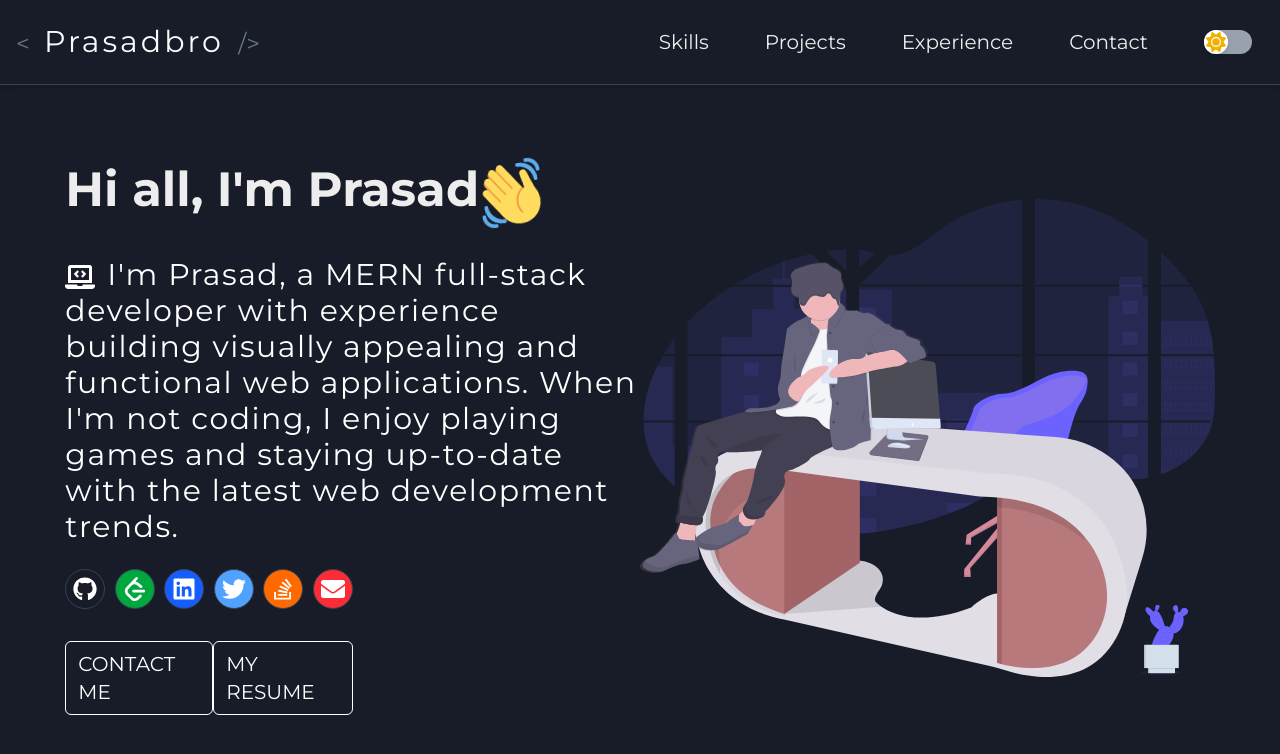
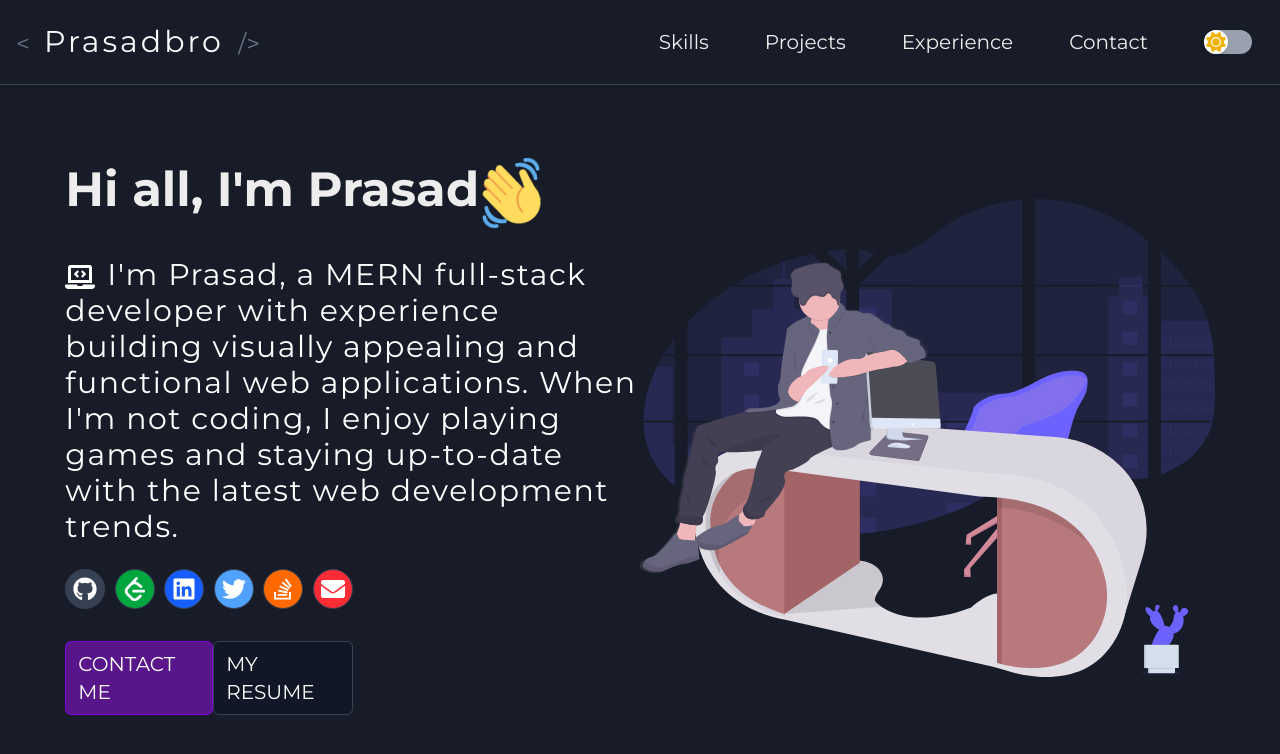
Before and after one commit to PrasadBroo/PrasadBroo.github.io, a Next.js app: page / in a window 1280 px wide. Shown: the top 754 px of the page. Built offline with nearby package versions, Linux system fonts and the light colour scheme.

Commit message:
Fix class name typo in LandingSection styles and update button styles for improved visual consistency and hover effects

```diff
--- a/src/sections/LandingSection.tsx
+++ b/src/sections/LandingSection.tsx
@@ -20,7 +20,7 @@ const SOCIAL_LINKS = [
     id: "github",
     icon: <FaGithub />,
     url: "https://github.com/PrasadBroo",
-    className: "bg-greay-700 border dark:border-gray-700 border-gray-200",
+    className: "bg-gray-700 border dark:border-gray-700 border-gray-200",
   },
   {
     id: "leetcode",
@@ -99,7 +99,7 @@ export default function LandingSection() {
               target="_blank"
               key={link.id}
               className={clsx(
-                "h-10 w-10 rounded-full transition hover:bg-gray-800 text-white text-2xl flex items-center justify-center",
+                "h-10 w-10 rounded-full hover:bg-gray-800 text-white text-2xl flex items-center justify-center hover:scale-95 transition-transform",
                 link.className
               )}
             >
@@ -110,13 +110,13 @@ export default function LandingSection() {
         <div className="btns mt-8 lg:w-1/2 flex items-center justify-between">
           <Link
             href="#contact"
-            className=" bg-purple-primary  border-purple-primary border transition hover:bg-white hover:text-purple-primary  py-2 px-3 rounded-md uppercase text-white text-xl"
+            className=" bg-purple-900  border-purple-700 border transition hover:bg-white hover:text-purple-600 dark:hover:text-purple-700  py-2 px-3 rounded-md uppercase text-white text-xl"
           >
             Contact Me
           </Link>
           <Link
             href="resume"
-            className=" bg-purple-primary border-purple-primary border transition hover:bg-white  hover:text-purple-primary   py-2 px-3 rounded-md uppercase text-white text-xl"
+            className=" bg-gray-900  border dark:border-gray-700 border-gray-200 transition hover:bg-white  hover:text-purple-600   py-2 px-3 rounded-md uppercase text-white text-xl"
           >
             My Resume
           </Link>
```
